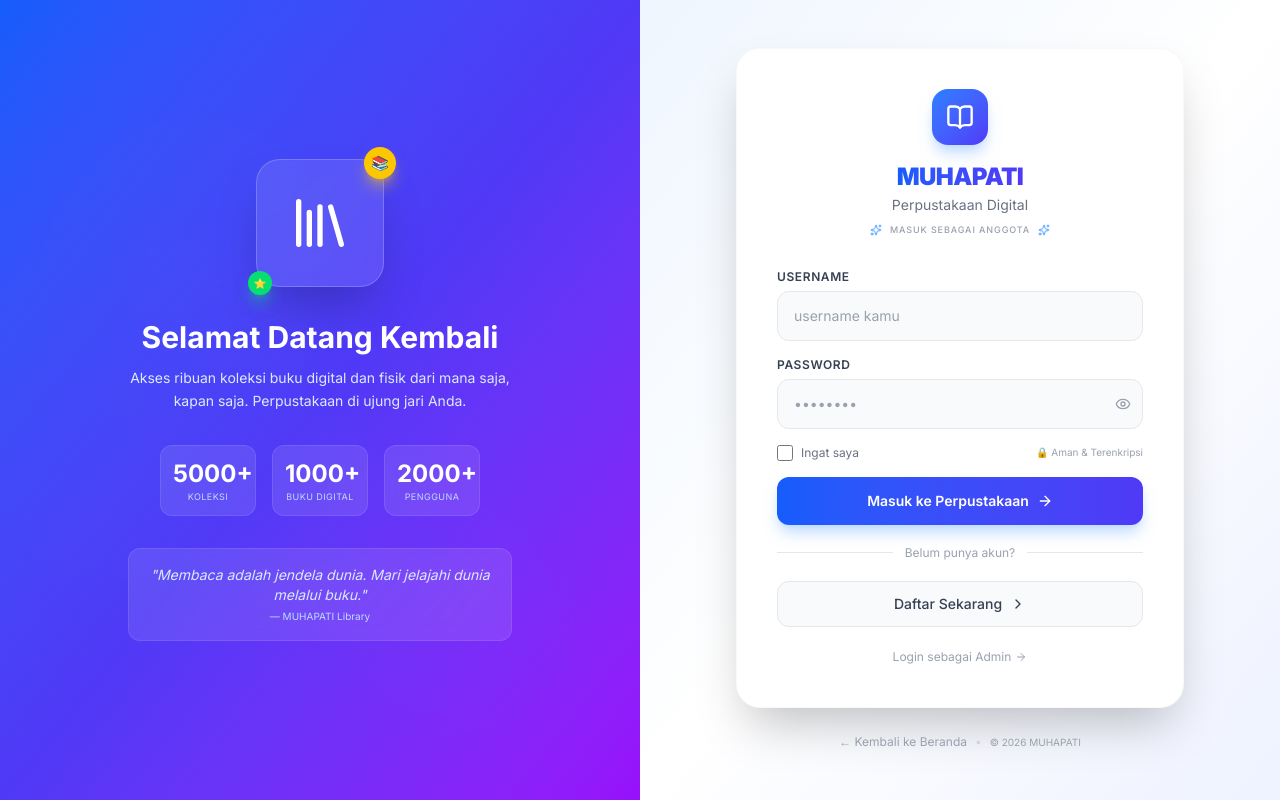
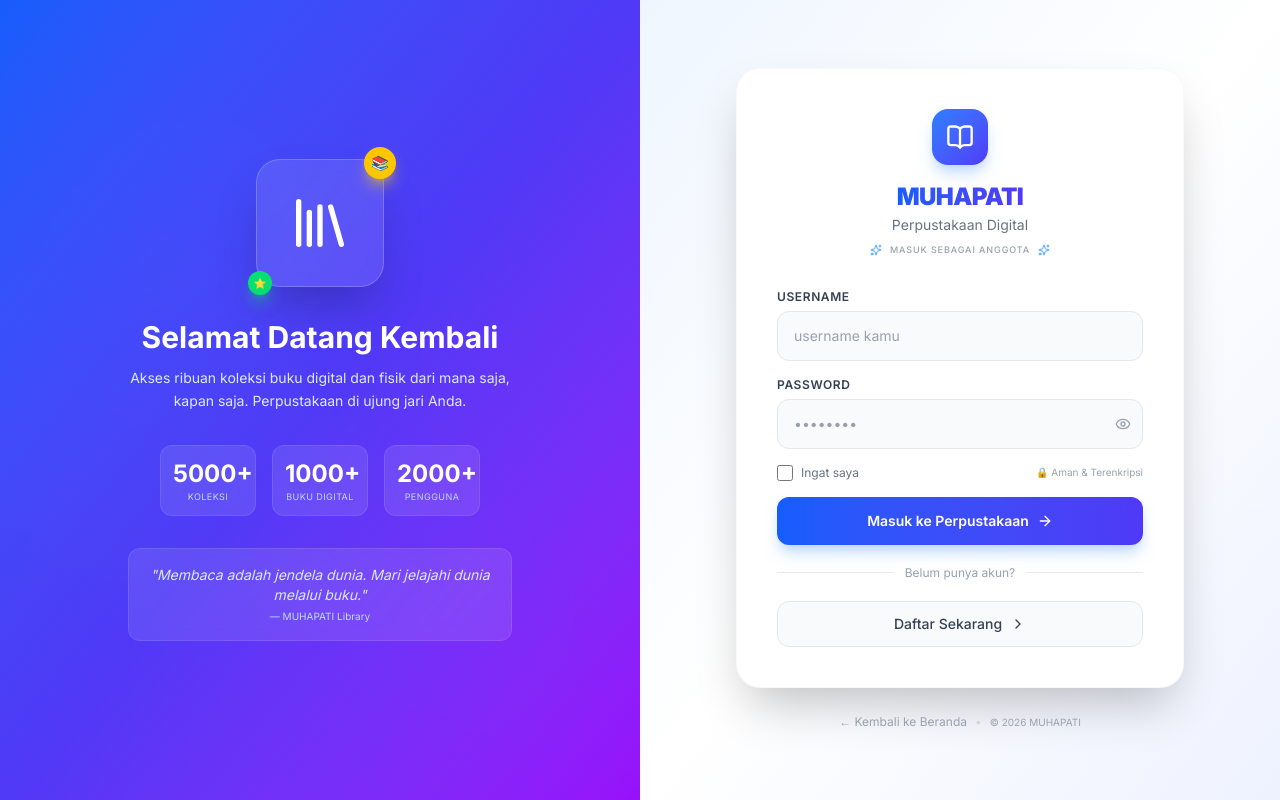
Before and after one commit to ucup1127/digital-library-mts, a Next.js app: page /login/user in a window 1280 px wide. Built offline with nearby package versions, Linux system fonts and the light colour scheme.

Commit message:
style: hapus tombol login admin di form user (fix import)

```diff
--- a/app/(auth)/login/user/page.tsx
+++ b/app/(auth)/login/user/page.tsx
@@ -5,7 +5,7 @@ import { useState, useEffect, Suspense } from "react";
 import { useRouter, useSearchParams } from "next/navigation";
 import Link from "next/link";
 import toast from "react-hot-toast";
-import { Eye, EyeOff, BookOpen, ArrowRight, Sparkles, ChevronRight, Library, GraduationCap } from "lucide-react";
+import { Eye, EyeOff, BookOpen, ArrowRight, Sparkles, ChevronRight, Library } from "lucide-react";
 
 function LoginUserForm() {
   const router = useRouter();
@@ -262,16 +262,6 @@ function LoginUserForm() {
               Daftar Sekarang
               <ChevronRight className="w-4 h-4 group-hover:translate-x-1 transition-transform" />
             </Link>
-
-            <div className="mt-4 text-center">
-              <Link
-                href="/login/admin"
-                className="text-xs text-gray-400 hover:text-blue-500 transition inline-flex items-center gap-1 group"
-              >
-                Login sebagai Admin
-                <ArrowRight className="w-3 h-3 group-hover:translate-x-1 transition-transform" />
-              </Link>
-            </div>
           </div>
 
           <div className="text-center mt-5">
```
